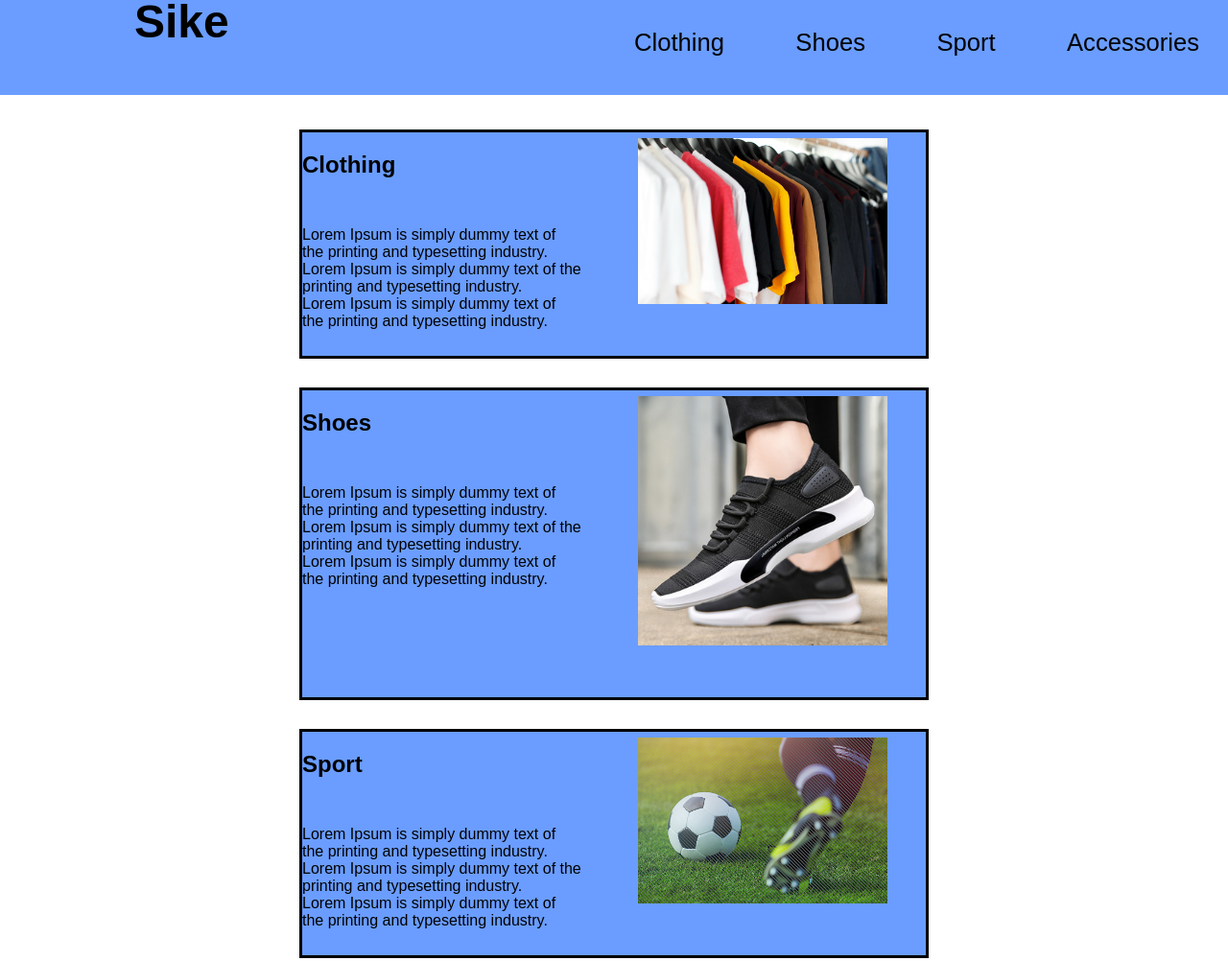
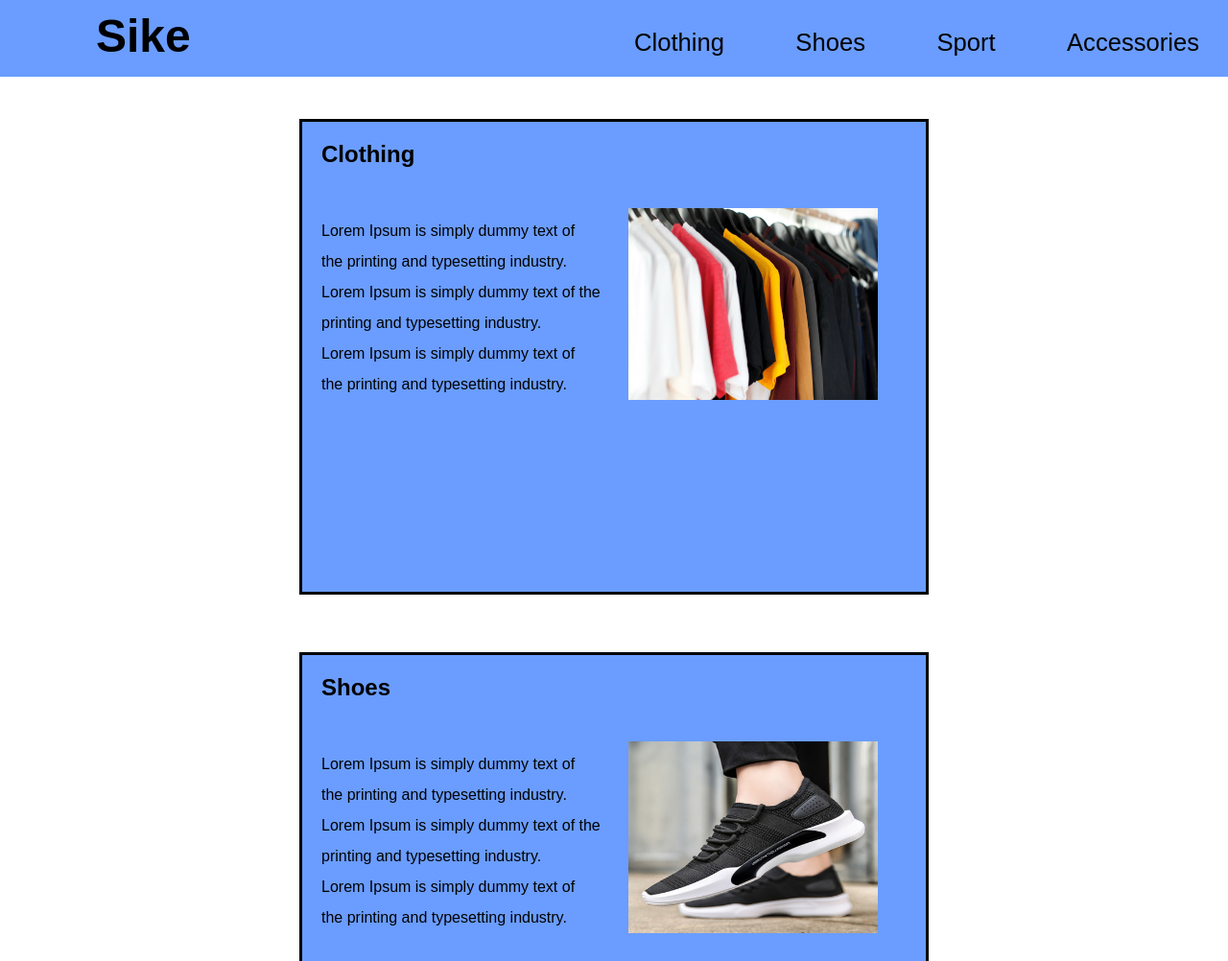
Before and after one commit to JanEriksen/janeriksen.github.io, a plain HTML site: page FreakyFriday/website/index.html in a window 1280 px wide. Shown: the top 1002 px of the page at 96% size. Drawn offline with Linux system fonts and the light colour scheme.

Commit message:
html and css refactor

```diff
--- a/FreakyFriday/css/stylesheet.css
+++ b/FreakyFriday/css/stylesheet.css
@@ -1,39 +1,22 @@
-body {
+/* Fjerner browserdefinerte regler for margin og padding */
+* {
     margin: 0;
     padding: 0;
 }
 
 html {
+    font-family: sans-serif;
     scroll-behavior: smooth;
-    font-family: sans-serif;
-}
-
-ul {
-    margin: 0;
-}
-
-div > h2 {
-    margin-bottom: 50px;
-    margin-left: 0px;
-}
-
-img {
-    position: relative;
-    max-height: 100%;
-    width: 40%;
-    height: 35%;
-}
-
-div > img {
-    padding-bottom: 50px;
-    margin: -200px 0 0 350px;
 }
 
 nav {
+    height: 10%;
+    width: 100%;
+    position: fixed;
     background-color: #6a9dff;
     list-style: none;
     text-align: right;
-    margin: 0;
+    z-index: 1;
 }
 
 nav > ul > li {
@@ -51,7 +34,35 @@ nav > ul > li > a:hover {
     color: #c1c1c1;
 }
 
+section > h2 {
+    margin-bottom: 50px;
+    margin-left: 0px;
+    padding-top: 20px;
+    padding-left: 20px;
+}
+
+section > p {
+    padding-left: 20px;
+    line-height: 2em;
+}
+
+section > img {
+    position: relative;
+    float: right;
+    bottom: 200px;
+    right: 50px;
+    max-height: 100%;
+    width: 40%;
+    height: 200px;
+}
+
+.logo {
+    position: relative;
+    top: 55px;
+}
+
 .flex {
+    padding-top: 5%;
     width: 100%;
     display: flex;
     flex-direction: column;
@@ -64,10 +75,12 @@ nav > ul > li > a:hover {
     margin: -45px 50px 0 100px;
 }
 
-.center {
+/* Styliserer seksjonene i html */
+.flexItems {
     border-style: solid;
     width: 650px;
     background-color: #6a9dff;
+    margin-top: 30px;
     margin-bottom: 30px;
 }
 
@@ -75,6 +88,15 @@ nav > ul > li > a:hover {
     background-color: #6a9dff;
     text-align: center;
     padding: 20px;
+}
+
+/* Overskriver margin i .flexitems klassen */
+#clothing {
+    margin-top: 60px;
+}
+
+#accessories {
+    margin-bottom: 60px;
 }
 
 @media only screen and (max-width: 1100px){
--- a/FreakyFriday/website/index.html
+++ b/FreakyFriday/website/index.html
@@ -8,6 +8,7 @@
 </head>
 <body>
 
+    <header>
         <nav>
             <ul>
                 <div class="logo">
@@ -20,71 +21,60 @@
                 <li><a href="#accessories">Accessories</a></li>
             </ul>
         </nav>
-
-
-
-
-    <br><br>
-
+    </header>
 
     <div class="flex">
 
-        <div id="clothing" class="center">
+        <section id="clothing" class="flexItems">
             <h2>Clothing</h2>
-                <p1>Lorem Ipsum is simply dummy text of <br>
+                <p>Lorem Ipsum is simply dummy text of <br>
                     the printing and typesetting industry. <br>
                     Lorem Ipsum is simply dummy text of the <br>
                     printing and typesetting industry. <br>
                     Lorem Ipsum is simply dummy text of <br>
-                    the printing and typesetting industry. </p1>
+                    the printing and typesetting industry. </p>
             <img src="../images/clothes.jpeg" alt="Clothing" height="150" width=auto/>
-        </div>
+        </section>
 
-        <div id="shoes" class="center">
+        <section id="shoes" class="flexItems">
             <h2>Shoes</h2>
-            <p1>Lorem Ipsum is simply dummy text of <br>
+            <p>Lorem Ipsum is simply dummy text of <br>
                 the printing and typesetting industry. <br>
                 Lorem Ipsum is simply dummy text of the <br>
                 printing and typesetting industry. <br>
                 Lorem Ipsum is simply dummy text of <br>
-                the printing and typesetting industry. </p1>
+                the printing and typesetting industry. </p>
             <img src="../images/shoes.jpg" alt="Clothing" height="150" width=auto/>
-        </div>
+        </section>
 
-        <div id="sport" class="center">
+        <section id="sport" class="flexItems">
             <h2>Sport</h2>
-            <p1>Lorem Ipsum is simply dummy text of <br>
+            <p>Lorem Ipsum is simply dummy text of <br>
                 the printing and typesetting industry. <br>
                 Lorem Ipsum is simply dummy text of the <br>
                 printing and typesetting industry. <br>
                 Lorem Ipsum is simply dummy text of <br>
-                the printing and typesetting industry. </p1>
+                the printing and typesetting industry. </p>
             <img src="../images/sport.jpg" alt="Clothing"/>
 
-        </div>
+        </section>
 
-        <div id="accessories" class="center">
+        <section id="accessories" class="flexItems">
             <h2>Accessories</h2>
-            <p1>Lorem Ipsum is simply dummy text of <br>
+            <p>Lorem Ipsum is simply dummy text of <br>
                 the printing and typesetting industry. <br>
                 Lorem Ipsum is simply dummy text of the <br>
                 printing and typesetting industry. <br>
                 Lorem Ipsum is simply dummy text of <br>
-                the printing and typesetting industry. </p1>
+                the printing and typesetting industry. </p>
             <img src="../images/accessories.jpg" alt="Clothing" height="150" width=auto/>
-        </div>
+        </section>
 
     </div>
-
-    <br>
-    <br>
-    <br>
-    <br>
 
     <div class="footer">
         &copy; Sike
     </div>
 
 </body>
-
 </html>
```
Lines whose indentation alone changed are shown as unchanged.
